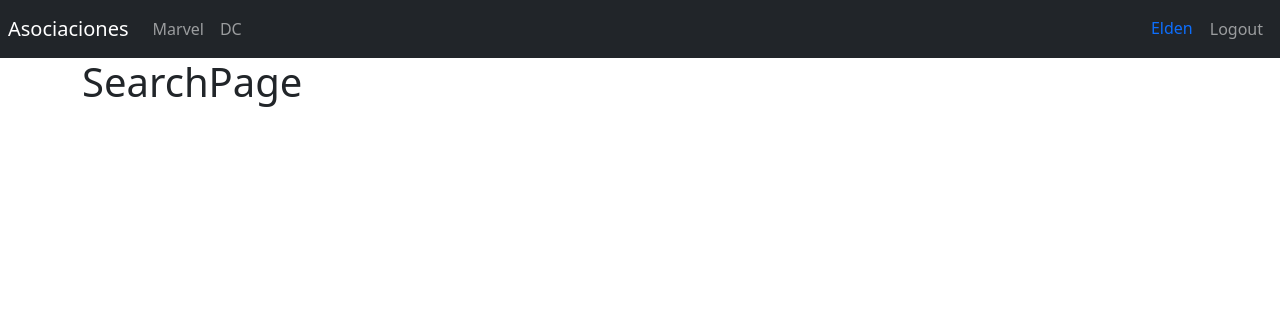
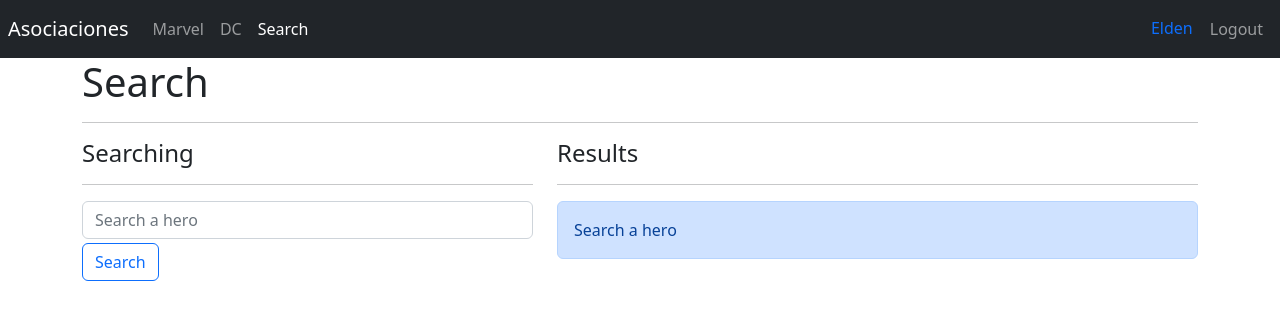
Before and after one commit to EmilianoCBE/heroes-spa, a React (Vite) app: page /search in a window 1280 px wide. Shown: the top 320 px of the page. Built offline with nearby package versions, Linux system fonts and the light colour scheme.

Commit message:
Search bar added

```diff
--- a/index.html
+++ b/index.html
@@ -6,6 +6,10 @@
     <meta name="viewport" content="width=device-width, initial-scale=1.0" />
     <title>Heroes App</title>
     <link href="https://cdn.jsdelivr.net/npm/bootstrap@5.2.3/dist/css/bootstrap.min.css" rel="stylesheet" integrity="sha384-rbsA2VBKQhggwzxH7pPCaAqO46MgnOM80zW1RWuH61DGLwZJEdK2Kadq2F9CUG65" crossorigin="anonymous">
+    <link
+      rel="stylesheet"
+      href="https://cdnjs.cloudflare.com/ajax/libs/animate.css/4.1.1/animate.min.css"
+    />
   </head>
   <body>
     <div id="root"></div>
--- a/package.json
+++ b/package.json
@@ -11,6 +11,7 @@
   "dependencies": {
     "localforage": "^1.10.0",
     "match-sorter": "^6.3.1",
+    "query-string": "^8.1.0",
     "react": "^18.2.0",
     "react-dom": "^18.2.0",
     "react-router-dom": "^6.6.2",
--- a/src/heroes/components/HeroCard.jsx
+++ b/src/heroes/components/HeroCard.jsx
@@ -23,7 +23,7 @@
     // const charactersByHero = (<p>{characters}</p>)
 
   return (
-    <div className="col">
+    <div className="col animate__animated animate__fadeIn">
         <div className="card h-100">
             <div className="row no-gutters">
                 <div className="col-4">
--- /dev/null
+++ b/src/heroes/helpers/getHeroesByName.js
@@ -0,0 +1,12 @@
+import {heroes} from '../data/heroes'
+
+export const getHeroesByName = (name = '') => {
+    name = name.toLocaleLowerCase().trim()
+
+    if(name.length === 0) return []
+
+     return heroes.filter(
+        hero => hero.superhero.toLocaleLowerCase().includes(name)
+    )
+
+}
--- a/src/heroes/pages/HeroPage.jsx
+++ b/src/heroes/pages/HeroPage.jsx
@@ -25,7 +25,7 @@
         <img
           src={`/assets/heroes/${id}.jpg`}
           alt={hero.superhero}
-          className="img-thumbnail"
+          className="img-thumbnail animate__animated animate__fadeInLeft"
         />
       </div>
 
--- a/src/heroes/pages/SearchPage.jsx
+++ b/src/heroes/pages/SearchPage.jsx
@@ -1,6 +1,74 @@
+import { useNavigate, useLocation } from "react-router-dom"
+import queryString from "query-string"
+import { useForm } from "../../hooks/useForm"
+import HeroCard from "../components/HeroCard"
+import { getHeroesByName } from "../helpers/getHeroesByName"
 
 export const SearchPage = () => {
+
+  const navigate = useNavigate()
+  const location = useLocation()
+
+  const {q = ''} = queryString.parse(location.search)
+
+  const heroes = getHeroesByName(q)
+
+  const {searchText, onInputChange} = useForm({
+    searchText: q
+  })
+
+  const onSearchSubmit = (e) => {
+    e.preventDefault()
+    if(searchText.trim().length <= 1) return
+
+    navigate(`?q=${searchText}`)
+  }
+
   return (
-    <h1>SearchPage</h1>
+    <>
+      <h1>Search</h1>
+      <hr />
+
+      <div className="row">
+        <div className="col-5">
+          <h4>Searching</h4>
+          <hr />
+          <form onSubmit={onSearchSubmit}>
+            <input
+              type="text"
+              placeholder="Search a hero"
+              className="form-control"
+              name="searchText"
+              autoComplete="off"
+              value={searchText}
+              onChange={onInputChange}
+            />
+
+            <button className="btn btn-outline-primary mt-1">
+              Search
+            </button>
+          </form>
+        </div>
+
+        <div className="col-7">
+          <h4>Results</h4>
+          <hr />
+
+          {
+            (q==='')
+            ? <div className="alert alert-primary">Search a hero</div>
+            :(heroes.length === 0) && <div className="alert alert-danger">No results with <b>{q}</b></div>
+          }
+
+          {
+            heroes.map( hero => (
+              <HeroCard key={hero.id}{...hero}/>
+            ))
+          }
+
+          {/* <HeroCard /> */}
+        </div>
+      </div>
+    </>
   )
 }
--- /dev/null
+++ b/src/hooks/useForm.js
@@ -0,0 +1,25 @@
+import { useState } from 'react';
+
+export const useForm = ( initialForm = {} ) => {
+
+    const [ formState, setFormState ] = useState( initialForm );
+
+    const onInputChange = ({ target }) => {
+        const { name, value } = target;
+        setFormState({
+            ...formState,
+            [ name ]: value
+        });
+    }
+
+    const onResetForm = () => {
+        setFormState( initialForm );
+    }
+
+    return {
+        ...formState,
+        formState,
+        onInputChange,
+        onResetForm,
+    }
+}
--- a/src/ui/components/Navbar.jsx
+++ b/src/ui/components/Navbar.jsx
@@ -36,6 +36,13 @@
                     >
                         DC
                     </NavLink>
+
+                    <NavLink
+                        className={({isActive}) => `nav-item nav-link ${isActive ? 'active' : ''}` }
+                        to="/search"
+                    >
+                        Search
+                    </NavLink>
                 </div>
             </div>
 
```
Also changed, not shown: 1 other file (tests, documents, lock files or other folders).
